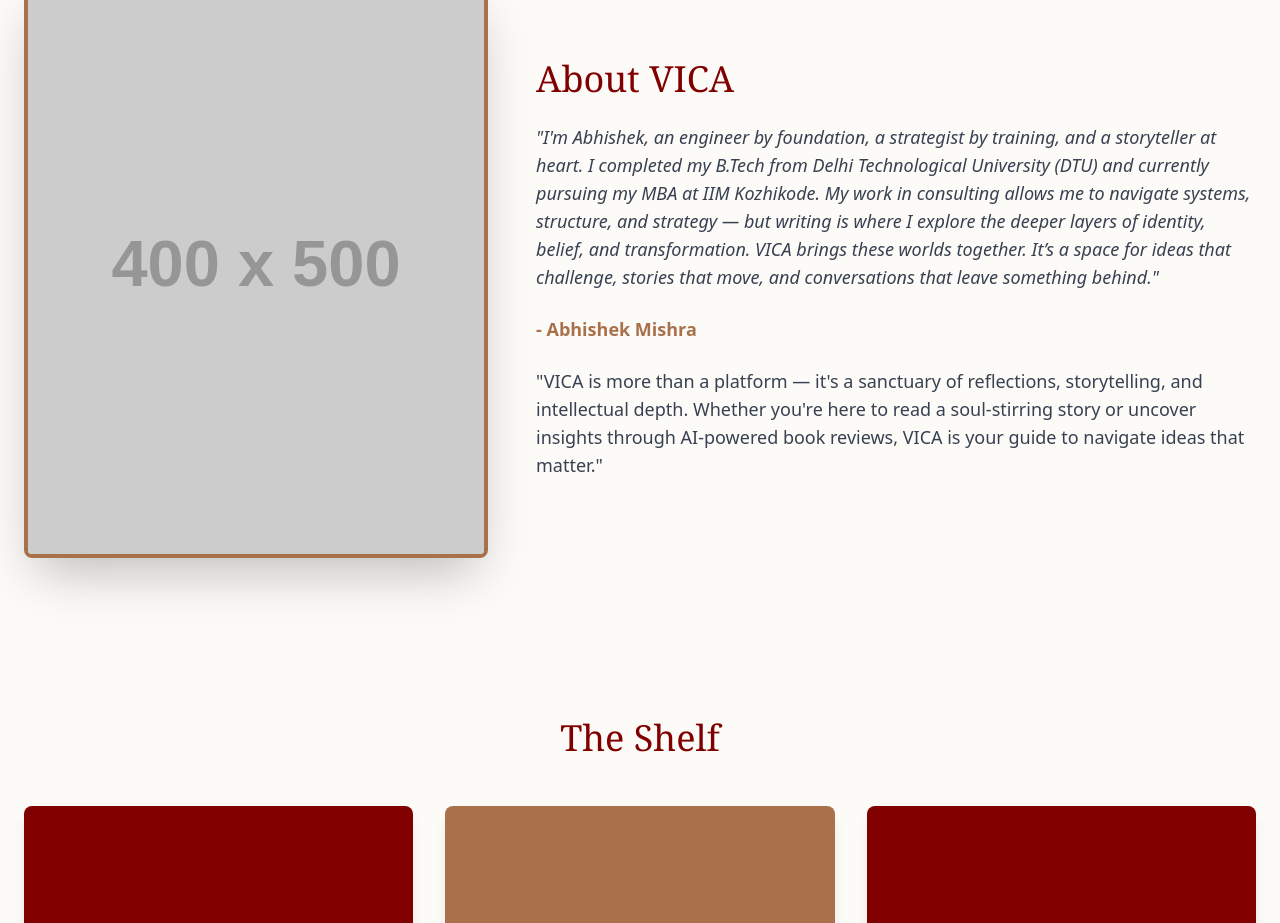
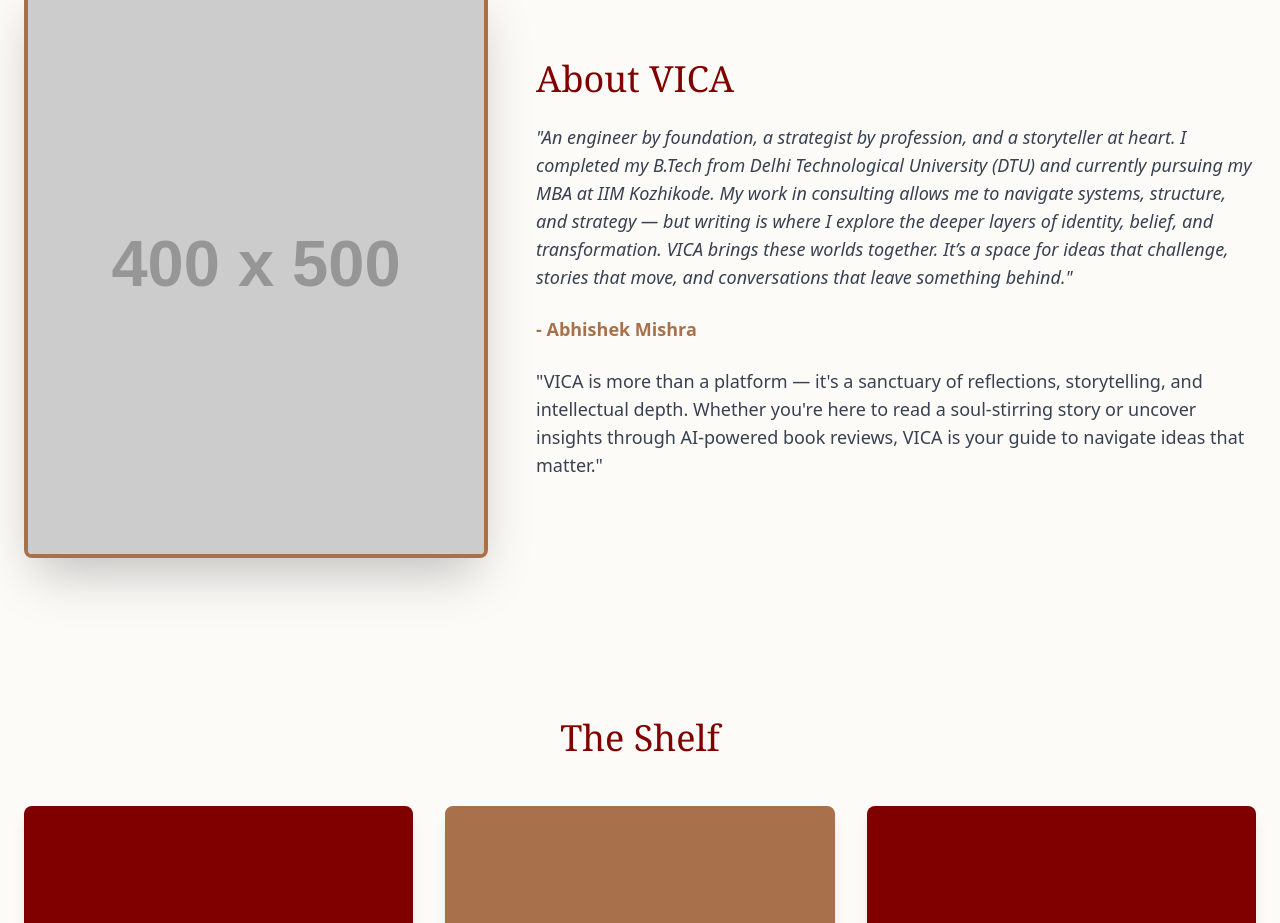
Before and after one commit to vicaabhi/vica, a website: page index.html in a window 1280 px wide. Shown: the part 1540-2463 px from the top of the page. Drawn offline with nearby package versions, Linux system fonts and the light colour scheme; placeholder pictures from the web are drawn by us.

Commit message:
Update index.html

```diff
--- a/index.html
+++ b/index.html
@@ -108,7 +108,7 @@
             <div class="md:col-span-3">
                 <h2 class="text-4xl font-serif text-maroon mb-6">About VICA</h2>
                 <div class="space-y-6 text-lg text-gray-700">
-                    <p class="italic">"I'm Abhishek, an engineer by foundation, a strategist by training, and a storyteller at heart. I completed my B.Tech from Delhi Technological University (DTU) and currently pursuing my MBA at IIM Kozhikode. My work in consulting allows me to navigate systems, structure, and strategy — but writing is where I explore the deeper layers of identity, belief, and transformation. VICA brings these worlds together. It’s a space for ideas that challenge, stories that move, and conversations that leave something behind."</p>
+                    <p class="italic">"An engineer by foundation, a strategist by profession, and a storyteller at heart. I completed my B.Tech from Delhi Technological University (DTU) and currently pursuing my MBA at IIM Kozhikode. My work in consulting allows me to navigate systems, structure, and strategy — but writing is where I explore the deeper layers of identity, belief, and transformation. VICA brings these worlds together. It’s a space for ideas that challenge, stories that move, and conversations that leave something behind."</p>
                     <p class="font-bold text-bronze">- Abhishek Mishra</p>
                     <p>"VICA is more than a platform — it's a sanctuary of reflections, storytelling, and intellectual depth. Whether you're here to read a soul-stirring story or uncover insights through AI-powered book reviews, VICA is your guide to navigate ideas that matter."</p>
                 </div>
```
